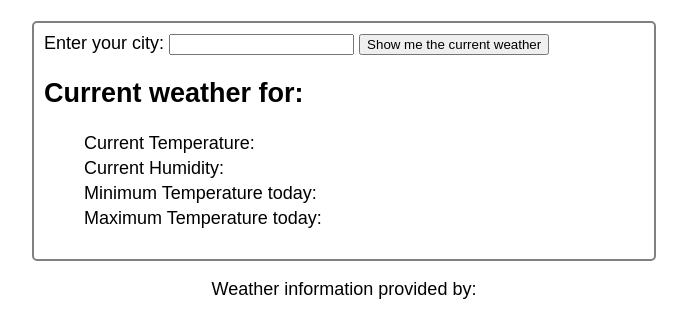
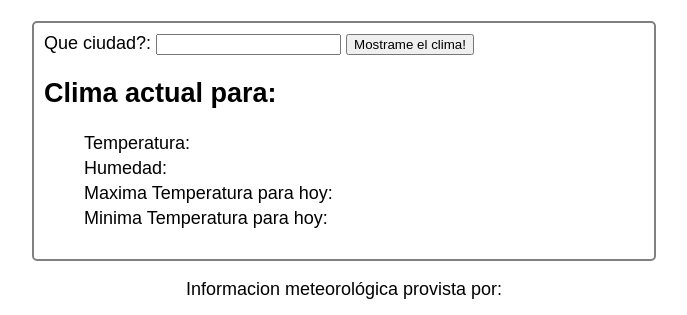
Before and after one commit to jmmarco/ajax-weather-mini-project, a plain HTML site: page index.html in a window 1280 px wide. Shown: the part 77-392 px from the top of the page, without its empty margins (296-983 px from the left). Drawn offline with Linux system fonts and the light colour scheme.

Commit message:
Switch interface and comments to spanish

```diff
--- a/index.html
+++ b/index.html
@@ -8,32 +8,43 @@
 </head>
 
 <body>
+
   <div class="container">
+
     <h1><a href="http://openweathermap.org/current">Open Weather API</a></h1>
+
     <div class="row">
+
       <form id="weather-form">
-        <label for="city">Enter your city:</label>
+        <label for="city">Que ciudad?:</label>
         <input type="text" id="city">
-        <button>Show me the current weather</button>
+        <button>Mostrame el clima!</button>
       </form>
-      <h2>Current weather for: <span id="location"></span></h2>
+
+      <h2>Clima actual para: <span id="location"></span></h2>
+
       <div class="weather">
         <ul>
-          <li>Current Temperature: <span id="c-temp"></span></li>
-          <li>Current Humidity: <span id="c-hum"></span></li>
-          <li>Minimum Temperature today: <span id="min-temp"></span></li>
-          <li>Maximum Temperature today: <span id="max-temp"></span></li>
+          <li>Temperatura: <span id="c-temp"></span></li>
+          <li>Humedad: <span id="c-hum"></span></li>
+          <li>Maxima Temperatura para hoy: <span id="min-temp"></span></li>
+          <li>Minima Temperatura para hoy: <span id="max-temp"></span></li>
         </ul>
       </div>
+
     </div>
+
     <footer>
-      <p>Weather information provided by:</p>
+      <p>Informacion meteorológica provista por:</p>
       <a href="http://openweathermap.org/api" target="_blank"><img src="images/logo_OpenWeatherMap_orange.svg" alt="OpenWeatherMap Logo"></a>
     </footer>
-  </div>
-  <!-- After the DOM is loaded, load necessary scripts -->
+
+  </div> <!-- fin de .container -->
+
+  <!-- Despues de que carga el DOM, cargamos los demas scripts -->
   <script src="js/jquery-3.2.1.min.js"></script>
   <script src="js/app.js"></script>
+
 </body>
 
 </html>
--- a/js/app.js
+++ b/js/app.js
@@ -1,70 +1,81 @@
 $("#weather-form").on("submit", function(event) {
 
-  // Prevent the default behavior of the form (reload page)
+  // Prevenimos el comportamiento "por defecto" del formulario (que la página recargue)
   event.preventDefault();
 
-  // Define a couple of variables
+  // Defino un par de variables
   var city, apiKey, apiUrl, units;
 
-  // Get the current value for the city
+  // Tomo el valor de la ciudad
   city = $("#city").val();
 
 
-  // Set the API Key (this should be private)
-  apiKey = "0e9a952df087f4f3582c374303cf7e7e";
+  // Uso la API Key que me dio OpenWeatherMap (tenes que registrarte para que te asignen una)
+  apiKey = "TU-API-KEY-VA-ACA";
 
-  // Set the default units for the API (metric/imperial)
+  // Configurar el tipo de unidad a usar (metric/imperial) == (Celsius / Farenheit)
   units = "&units=metric";
 
-  // Set the API URL
+  /*
+  Armo la URL con lo que necesito (ver los API DOCS de OpenWeather MAP):
+  Documentación: http://openweathermap.org/current
+  */
+
   apiUrl = "http://api.openweathermap.org/data/2.5/weather?" + "q=" + city + "&APPID=" + apiKey + units;
 
+  /*
+  Crear la llamada AJAX para que podamos acceder a la API
+  Documentación: http://api.jquery.com/jquery.ajax/
+  */
 
-  // Debugging tip: Comment out one of variables above and test the app to see what happens
-
-  // Make the AJAX call to the API using jQuery
   $.ajax({
 
+    // uso la URL que defini anteriormente y uso el método "GET"
     url: apiUrl,
     method: "GET",
 
-    })
-    // If all goes well
-    .done(function(response) {
 
+    /*
+    Si todo sale bien (todo lo que esta adentro de ".done" es lo que sucede cuando
+    llegamos con exito a la API)
+    */
+
+  }).done(function(response) {
+
+    // Guardo la respuesta de la API en una variable
     var climate = response.main;
 
-      // Take a look at the console to see how the API response looks like
+    // Tiro el resultado a la consola (investiga y fijate como se ve)
     console.log(climate);
 
-      // Store each item from the API into a variable
+    // Guardo lo que necesito en cada variable
     var temp = climate.temp;
     var minTemp = climate.temp_min;
     var maxTemp = climate.temp_max;
     var humidity = climate.humidity;
 
-      // Clear the DOM first
+    // Limpio el DOM (util para buscar otra ciudad)
     $("#location").empty();
     $("span").empty();
 
-      // Append the stuff to the DOM
+    // Agrego el resultado al DOM
     $("#c-temp").append(temp).append("°");
     $("#c-hum").append(humidity).append("%");
     $("#min-temp").append(minTemp).append("°");
     $("#max-temp").append(maxTemp).append("°");
 
-      // Apend the city name to the section title
+    // Agrego la ciudad para que el usuario la vea
     $("#location").append(city);
-    })
-    // If something goes wrong
-    .fail(function(response) {
 
-      // Create a human readable error message and display it on the page
+  }).fail(function(response) {
+
+    // Creo un mensaje de error amigable para mostrarle al usuario
     var error = '<span class="error">Sorry, something went wrong. Check the JS console for details.';
     $(".weather").append(error);
 
-      // Output specific error to the JS console
+    // Tiro el output de error que me da la API a la consola asi veo que pasó (investigar)
     console.log(response);
-    });
+
+  }); // Fin de .ajax
 
 });
```
Lines whose indentation alone changed are shown as unchanged.
